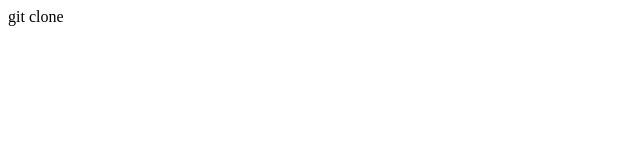
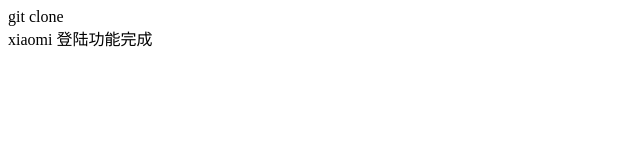
Before and after one commit to wally210/gitdemo, a plain HTML site: page index.html in a window 1280 px wide. Shown: the whole page, without its empty margins (0-640 px from the left). Drawn offline with Linux system fonts and the light colour scheme.

Commit message:
登陆功能完成

```diff
--- a/index.html
+++ b/index.html
@@ -8,5 +8,7 @@
 </head>
 <body>
     <div>git clone</div>
+
+    <div>xiaomi 登陆功能完成</div>
 </body>
 </html>
```
